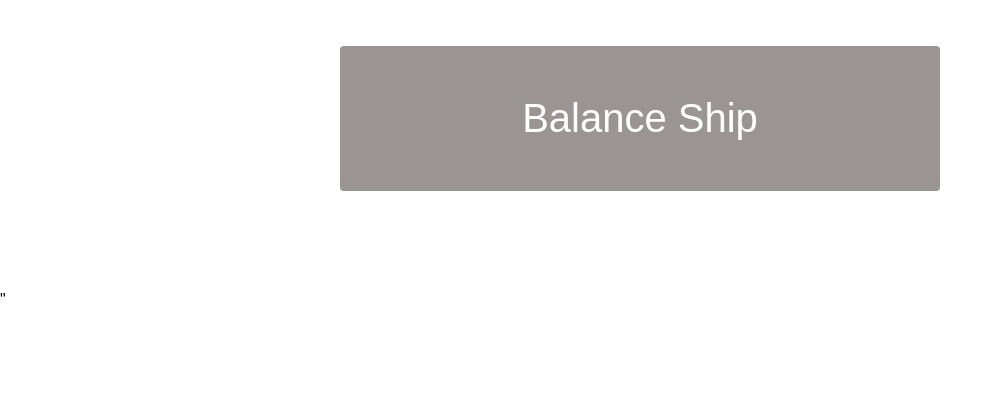
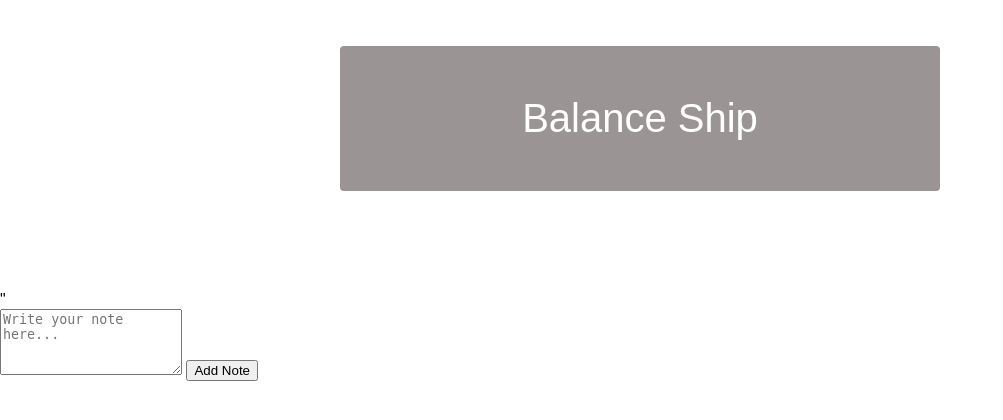
Before and after one commit to mryu003/MasterCargo, a Flask app: page / in a window 1280 px wide. Shown: the part 359-779 px from the top of the page, without its empty margins (0-1003 px from the left). Run offline with Flask 3, Linux system fonts and the light colour scheme.

Commit message:
Updated home.html with note window

```diff
--- a/website/templates/home.html
+++ b/website/templates/home.html
@@ -36,6 +36,40 @@
         </div>
     </div>
 
+    <div class="noteSection">
+        <textarea id="noteInput" class="noteInput" placeholder="Write your note here..." rows="4"></textarea>
+        <button class="addNoteButton" onclick="addNote()">Add Note</button>
+    </div>
+    <script>
+        async function addNote() {
+            const note = document.getElementById('noteInput').value.trim();
+            if (note === "") {
+                alert("Please enter a note before adding.");
+                return;
+            }
+
+            try {
+                const response = await fetch('/add_note', {
+                    method: 'POST',
+                    headers: {
+                        'Content-Type': 'application/json'
+                    },
+                    body: JSON.stringify({ note })
+                });
+
+                if (response.ok) {
+                    alert("Note added successfully!");
+                    document.getElementById('noteInput').value = ''; // Clear input
+                } else {
+                    alert("Failed to add note. Try again later.");
+                }
+            } catch (error) {
+                console.error("Error adding note:", error);
+                alert("An error occurred while adding the note.");
+            }
+        }
+    </script>
+
     <script>
         window.onclick = function(event) {
             if (event.target == document.getElementById('loginModal')) {
```
